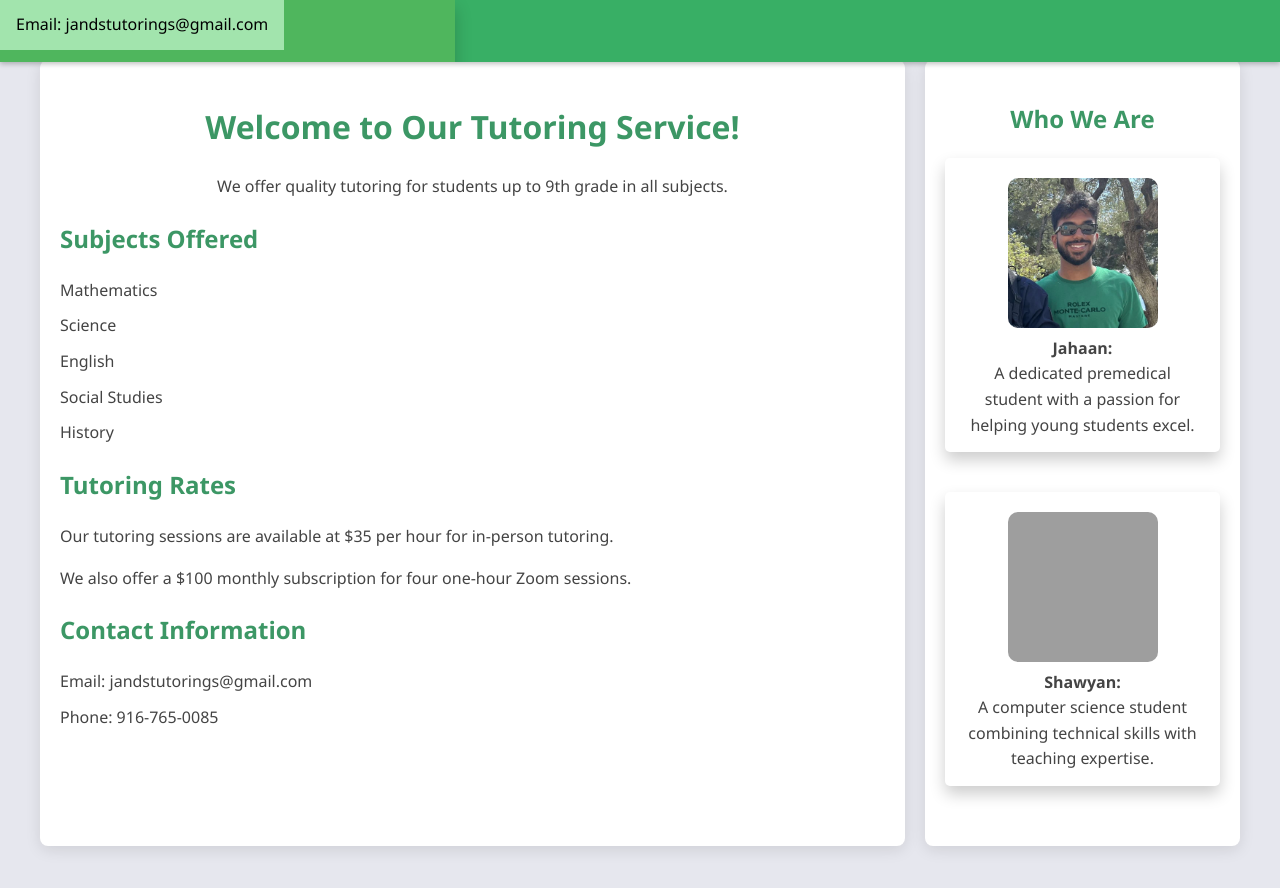
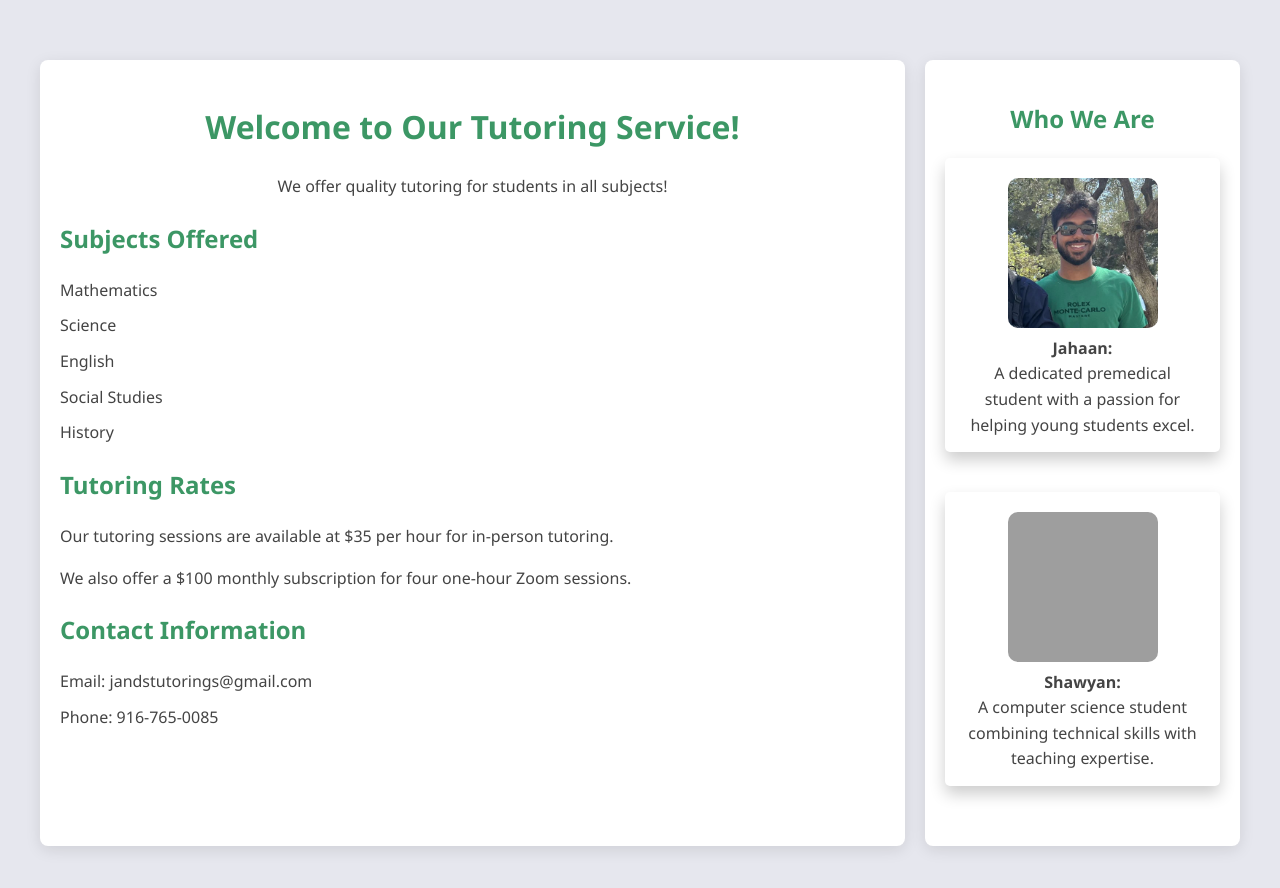
Before and after one commit to shawyan35/jandstutoring, a plain HTML site: page index.html in a window 1280 px wide. Drawn offline with Linux system fonts and the light colour scheme; grey boxes are pictures that could not be loaded.

Commit message:
Update index.html

```diff
--- a/index.html
+++ b/index.html
@@ -60,42 +60,6 @@
         box-shadow: 0 2px 5px rgba(0, 0, 0, 0.25);
         z-index: 1000;
       }
-      .navbar a,
-      .dropbtn {
-        font-family: "Segoe UI", Arial, sans-serif;
-        float: left;
-        font-size: 16px;
-        color: rgb(72, 96, 146);
-        text-align: center;
-        padding: 14px 16px;
-        text-decoration: none;
-      }
-      .dropdown {
-        position: relative;
-        display: inline-block;
-      }
-      .dropdown-content {
-        display: none;
-        position: absolute;
-        background-color: #4fb65d; /* Lighter blue for dropdown */
-        box-shadow: 0 8px 16px rgba(0, 0, 0, 0.2);
-        min-width: 455px;
-        z-index: 1001;
-      }
-      .dropdown-content a {
-        color: white;
-        padding: 12px 16px;
-        text-decoration: none;
-        display: block;
-        text-align: left;
-      }
-      .dropdown-content a:hover {
-        background-color: #a2e4ad;
-        color: black;
-      }
-      .dropdown:hover .dropdown-content {
-        display: block;
-      }
       .image-section {
         text-align: center;
         margin-top: 20px;
@@ -144,24 +108,13 @@
     </style>
   </head>
   <body>
-    <div class="navbar">
-      <div class="dropdown">
-        <button class="dropbtn">Contact</button>
-        <div class="dropdown-content">
-          <a href="mailto:jahaantutorings@gmail.com"
-            >Email: jandstutorings@gmail.com</a
-          >
-          <a href="tel:+19167650085">Phone: 916-765-0085</a>
-        </div>
-      </div>
-    </div>
     <div class="container">
       <div class="main-content">
         <header>
           <h1>Welcome to Our Tutoring Service!</h1>
           <p>
-            We offer quality tutoring for students up to 9th grade in all
-            subjects.
+            We offer quality tutoring for students in all
+            subjects!
           </p>
         </header>
         <section>
```
